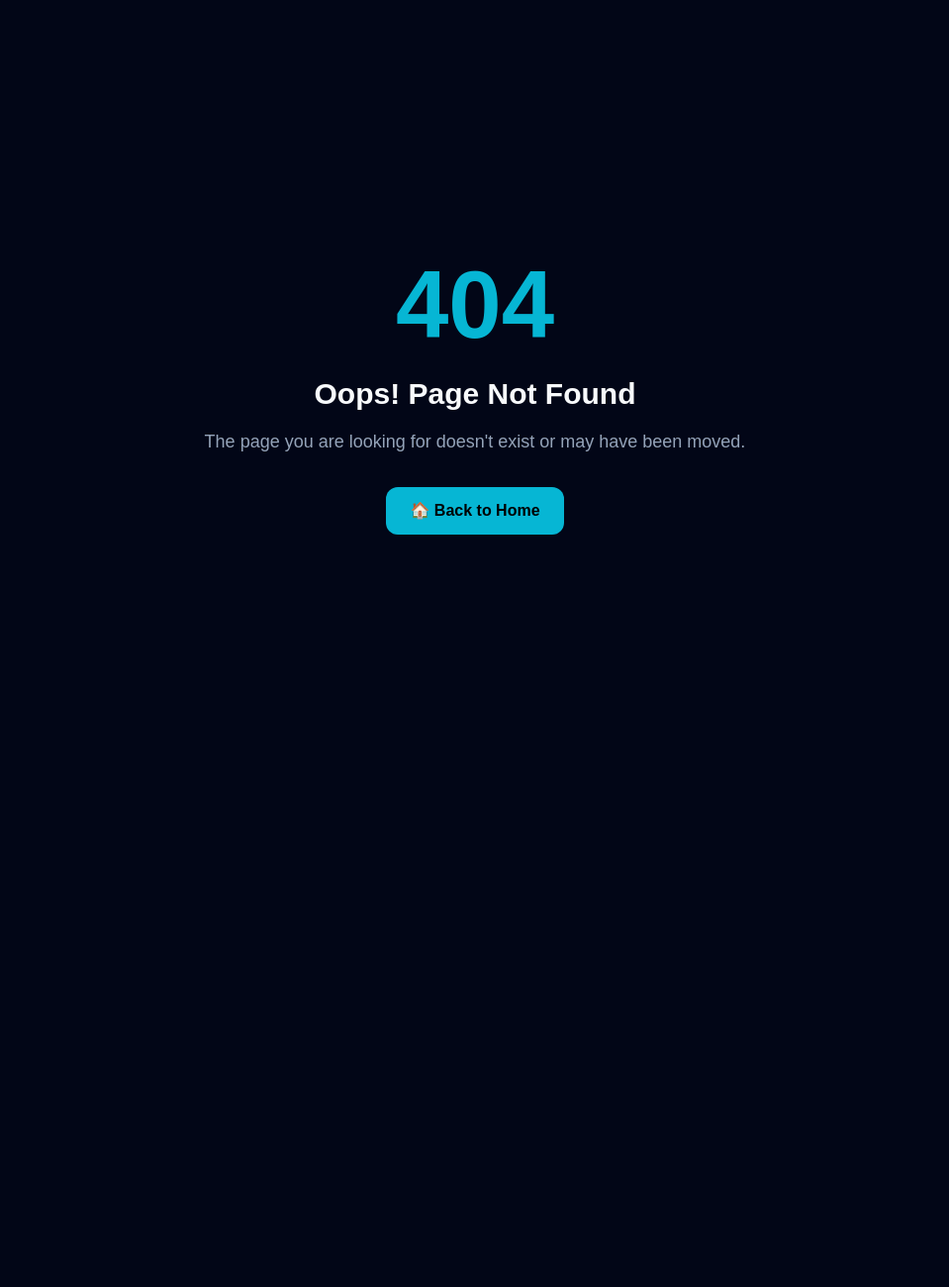
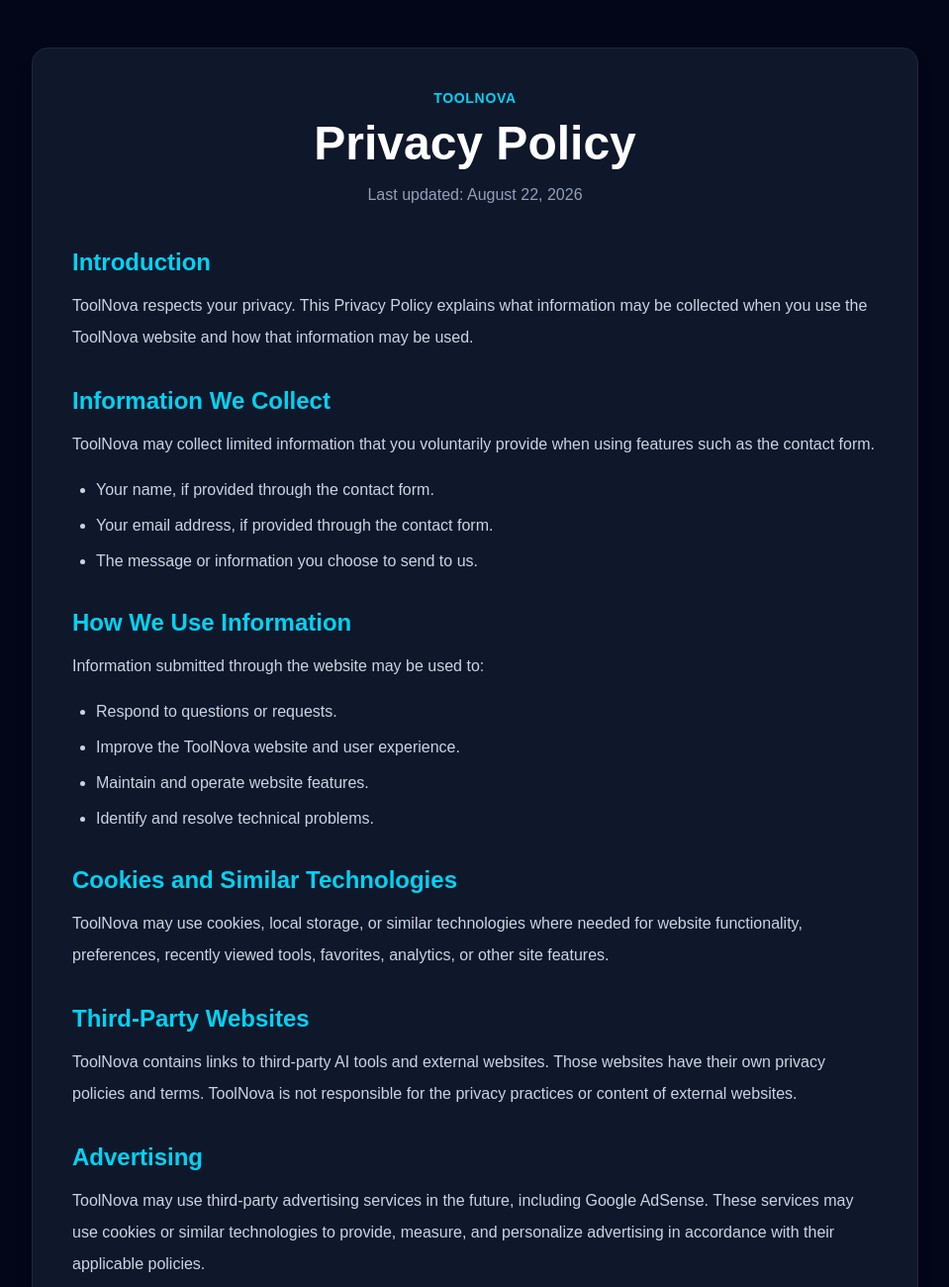
Before and after one commit to usstory33-glitch/toolnova, a Next.js app: page /privacy-policy in a window 1280 px wide. Before the commit this address had no page. Shown: the top 1300 px of the page at 99% size, without its empty margins (160-1119 px from the left). Before the commit the page ends 800 px from the top, so only its background shows below. Built offline with nearby package versions, Linux system fonts and the light colour scheme.

Commit message:
Add privacy policy page

```diff
--- /dev/null
+++ b/app/privacy-policy/page.tsx
@@ -0,0 +1,162 @@
+import Link from "next/link";
+
+export default function PrivacyPolicyPage() {
+  return (
+    <main className="min-h-screen bg-slate-950 px-6 py-12 text-white">
+      <div className="mx-auto max-w-4xl rounded-2xl border border-slate-800 bg-slate-900 p-8 shadow-xl md:p-10">
+        <div className="mb-10 text-center">
+          <p className="mb-3 text-sm font-semibold uppercase tracking-wider text-cyan-400">
+            ToolNova
+          </p>
+
+          <h1 className="text-4xl font-bold md:text-5xl">
+            Privacy Policy
+          </h1>
+
+          <p className="mt-4 text-slate-400">
+            Last updated: August 22, 2026
+          </p>
+        </div>
+
+        <section className="mb-8">
+          <h2 className="mb-3 text-2xl font-semibold text-cyan-400">
+            Introduction
+          </h2>
+
+          <p className="leading-8 text-slate-300">
+            ToolNova respects your privacy. This Privacy Policy explains what
+            information may be collected when you use the ToolNova website and
+            how that information may be used.
+          </p>
+        </section>
+
+        <section className="mb-8">
+          <h2 className="mb-3 text-2xl font-semibold text-cyan-400">
+            Information We Collect
+          </h2>
+
+          <p className="mb-4 leading-8 text-slate-300">
+            ToolNova may collect limited information that you voluntarily
+            provide when using features such as the contact form.
+          </p>
+
+          <ul className="list-disc space-y-2 pl-6 leading-7 text-slate-300">
+            <li>Your name, if provided through the contact form.</li>
+            <li>Your email address, if provided through the contact form.</li>
+            <li>The message or information you choose to send to us.</li>
+          </ul>
+        </section>
+
+        <section className="mb-8">
+          <h2 className="mb-3 text-2xl font-semibold text-cyan-400">
+            How We Use Information
+          </h2>
+
+          <p className="mb-4 leading-8 text-slate-300">
+            Information submitted through the website may be used to:
+          </p>
+
+          <ul className="list-disc space-y-2 pl-6 leading-7 text-slate-300">
+            <li>Respond to questions or requests.</li>
+            <li>Improve the ToolNova website and user experience.</li>
+            <li>Maintain and operate website features.</li>
+            <li>Identify and resolve technical problems.</li>
+          </ul>
+        </section>
+
+        <section className="mb-8">
+          <h2 className="mb-3 text-2xl font-semibold text-cyan-400">
+            Cookies and Similar Technologies
+          </h2>
+
+          <p className="leading-8 text-slate-300">
+            ToolNova may use cookies, local storage, or similar technologies
+            where needed for website functionality, preferences, recently
+            viewed tools, favorites, analytics, or other site features.
+          </p>
+        </section>
+
+        <section className="mb-8">
+          <h2 className="mb-3 text-2xl font-semibold text-cyan-400">
+            Third-Party Websites
+          </h2>
+
+          <p className="leading-8 text-slate-300">
+            ToolNova contains links to third-party AI tools and external
+            websites. Those websites have their own privacy policies and terms.
+            ToolNova is not responsible for the privacy practices or content of
+            external websites.
+          </p>
+        </section>
+
+        <section className="mb-8">
+          <h2 className="mb-3 text-2xl font-semibold text-cyan-400">
+            Advertising
+          </h2>
+
+          <p className="leading-8 text-slate-300">
+            ToolNova may use third-party advertising services in the future,
+            including Google AdSense. These services may use cookies or similar
+            technologies to provide, measure, and personalize advertising in
+            accordance with their applicable policies.
+          </p>
+        </section>
+
+        <section className="mb-8">
+          <h2 className="mb-3 text-2xl font-semibold text-cyan-400">
+            Data Security
+          </h2>
+
+          <p className="leading-8 text-slate-300">
+            We take reasonable steps to protect information submitted through
+            ToolNova. However, no method of transmission or electronic storage
+            is completely secure.
+          </p>
+        </section>
+
+        <section className="mb-8">
+          <h2 className="mb-3 text-2xl font-semibold text-cyan-400">
+            Children&apos;s Privacy
+          </h2>
+
+          <p className="leading-8 text-slate-300">
+            ToolNova is not intended to knowingly collect personal information
+            from children. If you believe a child has submitted personal
+            information through the website, please contact us so that we can
+            take appropriate steps.
+          </p>
+        </section>
+
+        <section className="mb-8">
+          <h2 className="mb-3 text-2xl font-semibold text-cyan-400">
+            Changes to This Policy
+          </h2>
+
+          <p className="leading-8 text-slate-300">
+            We may update this Privacy Policy from time to time to reflect
+            changes to the website, services, or legal requirements. Updates
+            will be posted on this page.
+          </p>
+        </section>
+
+        <section className="rounded-xl border border-slate-800 bg-slate-950 p-6">
+          <h2 className="mb-3 text-2xl font-semibold text-cyan-400">
+            Contact Us
+          </h2>
+
+          <p className="mb-5 leading-7 text-slate-300">
+            If you have questions about this Privacy Policy or how ToolNova
+            handles information, please contact us.
+          </p>
+
+          <Link
+            href="/contact"
+            className="inline-flex rounded-lg bg-cyan-500 px-5 py-3 font-semibold text-slate-950 transition hover:bg-cyan-400"
+          >
+            Contact ToolNova
+          </Link>
+        </section>
+      </div>
+    </main>
+  );
+}
```
